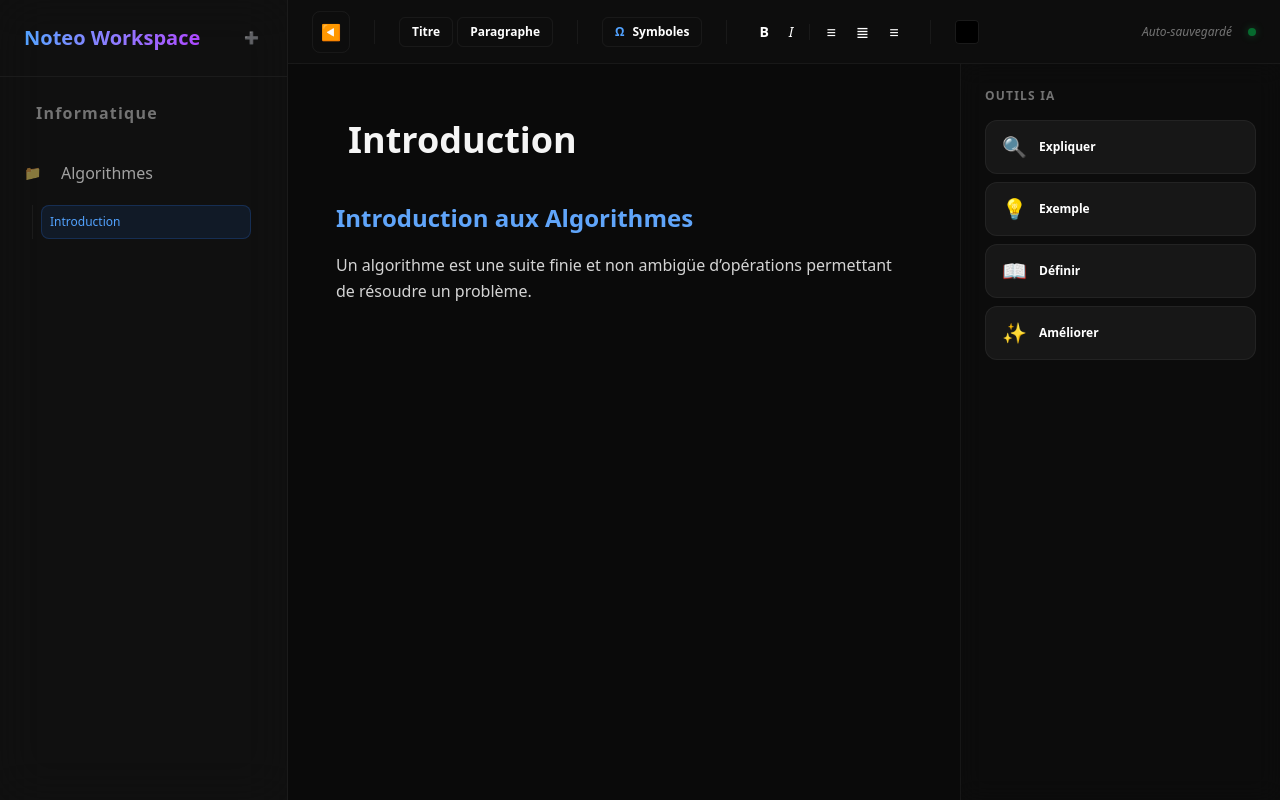
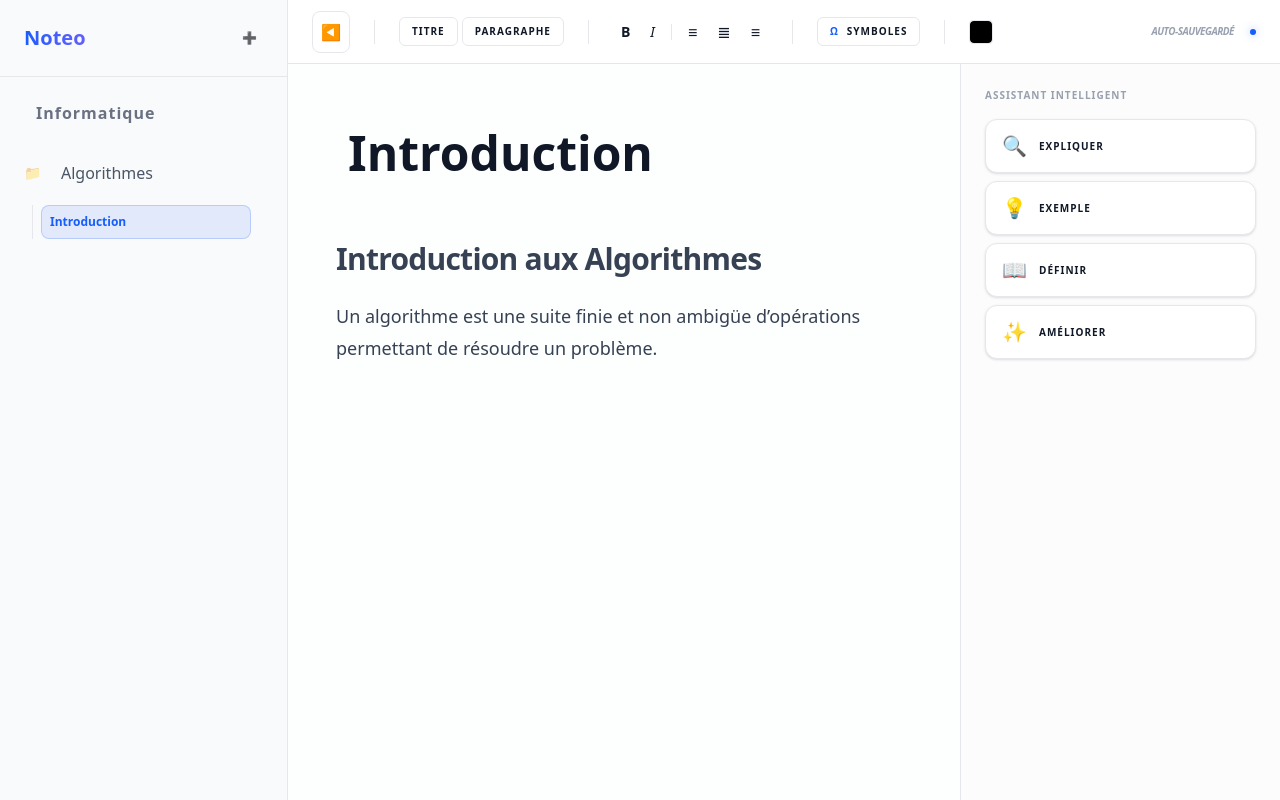
Before and after one commit to RAVELOSONandritiana/noteo, a SvelteKit app: page /app in a window 1280 px wide. Built offline with nearby package versions, Linux system fonts and the light colour scheme.

Commit message:
update color app pages

```diff
--- a/src/routes/app/+page.svelte
+++ b/src/routes/app/+page.svelte
@@ -68,13 +68,13 @@
 	const styles = {
 		title: {
 			label: 'Titre',
-			class: 'text-4xl font-extrabold text-blue-400 mb-4 block',
-			color: '#60a5fa'
+			class: 'text-4xl font-extrabold text-blue-600 dark:text-blue-400 mb-4 block',
+			color: '#2563eb'
 		},
 		paragraph: {
 			label: 'Paragraphe',
-			class: 'text-lg text-neutral-300 leading-relaxed mb-2 block',
-			color: '#d4d4d4'
+			class: 'text-lg text-gray-700 dark:text-gray-300 leading-relaxed mb-2 block',
+			color: '#374151'
 		}
 	};
 
@@ -221,22 +221,26 @@
 	}
 </script>
 
-<div class="flex h-screen overflow-hidden bg-[#0a0a0a] text-white">
+<div
+	class="flex h-screen overflow-hidden bg-white text-gray-900 transition-colors duration-500 dark:bg-gray-950 dark:text-white"
+>
 	<!-- Sidebar: Organization -->
 	{#if showSidebar}
 		<aside
-			transition:fly={{ x: -300, duration: 300 }}
-			class="flex w-72 flex-col border-r border-white/5 bg-neutral-900/50 backdrop-blur-xl"
+			transition:fly={{ x: -288, duration: 400 }}
+			class="flex w-72 flex-col border-r border-gray-200 bg-gray-50 backdrop-blur-xl dark:border-gray-800 dark:bg-gray-900/50"
 		>
-			<div class="flex items-center justify-between border-b border-white/5 p-6">
+			<div
+				class="flex items-center justify-between border-b border-gray-200 p-6 dark:border-gray-800"
+			>
 				<h1
-					class="bg-gradient-to-r from-blue-400 to-purple-500 bg-clip-text text-xl font-bold text-transparent"
+					class="bg-gradient-to-r from-blue-600 to-indigo-500 bg-clip-text text-xl font-black text-transparent"
 				>
-					Noteo Workspace
+					Noteo
 				</h1>
 				<button
 					onclick={createSubject}
-					class="rounded-lg p-1 text-xs hover:bg-white/10"
+					class="rounded-lg p-1.5 text-xs transition-colors hover:bg-gray-200 dark:hover:bg-white/10"
 					title="Ajouter une Matière"
 				>
 					➕
@@ -246,15 +250,15 @@
 				{#each subjects as subject}
 					<div class="mb-6">
 						<div
-							class="group mb-3 flex items-center justify-between px-2 text-xs font-bold tracking-widest text-neutral-500 uppercase"
+							class="group mb-3 flex items-center justify-between px-2 text-[10px] font-black tracking-widest text-gray-500 uppercase dark:text-neutral-500"
 						>
 							<input
 								bind:value={subject.title}
-								class="w-full border-none bg-transparent outline-none focus:text-neutral-300"
+								class="w-full border-none bg-transparent font-black outline-none focus:text-blue-600 dark:focus:text-blue-400"
 							/>
 							<button
 								onclick={() => createChapter(subject.id)}
-								class="rounded p-1 opacity-0 transition-all group-hover:opacity-100 hover:bg-white/10"
+								class="rounded p-1 opacity-0 transition-all group-hover:opacity-100 hover:bg-gray-200 dark:hover:bg-white/10"
 								title="Ajouter un Chapitre"
 							>
 								➕
@@ -264,38 +268,40 @@
 							{#each subject.chapters as chapter}
 								<div class="group">
 									<div
-										class="flex cursor-pointer items-center justify-between rounded-lg p-2 text-sm text-neutral-400 transition-colors hover:bg-white/5"
+										class="flex cursor-pointer items-center justify-between rounded-lg p-2 text-sm text-gray-600 transition-colors hover:bg-gray-200 dark:text-neutral-400 dark:hover:bg-white/5"
 									>
 										<div class="flex flex-1 items-center gap-2">
-											<span class="text-blue-500/50">📁</span>
+											<span class="text-blue-600/50 dark:text-blue-500/50">📁</span>
 											<input
 												bind:value={chapter.title}
-												class="w-full cursor-pointer border-none bg-transparent outline-none focus:text-white"
+												class="w-full cursor-pointer border-none bg-transparent font-medium outline-none focus:text-gray-900 dark:focus:text-white"
 											/>
 										</div>
 										<button
 											onclick={() => createNote(chapter.id)}
-											class="rounded p-1 opacity-0 transition-all group-hover:opacity-100 hover:bg-white/10"
+											class="rounded p-1 opacity-0 transition-all group-hover:opacity-100 hover:bg-gray-300 dark:hover:bg-white/10"
 											title="Ajouter une Note"
 										>
 											➕
 										</button>
 									</div>
-									<div class="mt-1 ml-4 space-y-1 border-l border-white/5 pl-2">
+									<div
+										class="mt-1 ml-4 space-y-1 border-l border-gray-200 pl-2 dark:border-white/5"
+									>
 										{#each chapter.notes as note}
 											<div class="group/note flex items-center justify-between gap-1">
 												<button
 													onclick={() => (activeNoteId = note.id)}
 													class="flex-1 rounded-lg p-2 text-left text-xs transition-all {activeNoteId ===
 													note.id
-														? 'border border-blue-500/20 bg-blue-500/10 text-blue-400'
-														: 'text-neutral-500 hover:bg-white/5 hover:text-neutral-300'}"
+														? 'border border-blue-600/20 bg-blue-600/10 font-bold text-blue-600 dark:text-blue-400'
+														: 'text-gray-500 hover:bg-gray-200 hover:text-gray-900 dark:text-neutral-500 dark:hover:bg-white/5 dark:hover:text-neutral-300'}"
 												>
 													{note.title}
 												</button>
 												<button
 													onclick={() => deleteNote(chapter.id, note.id)}
-													class="group-note/hover:opacity-100 p-1 text-[10px] opacity-0 hover:text-red-400"
+													class="group-note/hover:opacity-100 p-1 text-[10px] opacity-0 transition-opacity hover:text-red-500"
 												>
 													✕
 												</button>
@@ -315,52 +321,79 @@
 	<main class="relative flex flex-1 flex-col overflow-hidden">
 		<!-- Toolbar -->
 		<header
-			class="z-10 flex h-16 items-center justify-between border-b border-white/5 bg-neutral-900/30 px-6 backdrop-blur-sm"
+			class="z-10 flex h-16 items-center justify-between border-b border-gray-200 bg-white/80 px-6 backdrop-blur-md transition-colors dark:border-gray-800 dark:bg-gray-950/30"
 		>
 			<div class="flex items-center gap-4">
 				<button
 					onclick={() => (showSidebar = !showSidebar)}
-					class="rounded-lg border border-white/5 p-2 transition-colors hover:bg-white/5"
+					class="rounded-lg border border-gray-200 p-2 transition-colors hover:bg-gray-100 dark:border-white/5 dark:hover:bg-white/5"
 				>
 					{showSidebar ? '◀' : '▶'}
 				</button>
 
-				<div class="mx-2 h-6 w-px bg-white/5"></div>
+				<div class="mx-2 h-6 w-px bg-gray-200 dark:bg-gray-800"></div>
 
 				<div class="flex items-center gap-1">
 					<button
 						onclick={() => applyPreset('title')}
-						class="rounded-md border border-white/5 px-3 py-1.5 text-xs font-semibold hover:bg-white/10"
+						class="rounded-md border border-gray-200 px-3 py-1.5 text-[10px] font-black tracking-widest uppercase transition-all hover:bg-gray-100 dark:border-white/5 dark:hover:bg-white/10"
 						>Titre</button
 					>
 					<button
 						onclick={() => applyPreset('paragraph')}
-						class="rounded-md border border-white/5 px-3 py-1.5 text-xs font-semibold hover:bg-white/10"
+						class="rounded-md border border-gray-200 px-3 py-1.5 text-[10px] font-black tracking-widest uppercase transition-all hover:bg-gray-100 dark:border-white/5 dark:hover:bg-white/10"
 						>Paragraphe</button
 					>
 				</div>
 
-				<div class="mx-2 h-6 w-px bg-white/5"></div>
+				<div class="mx-2 h-6 w-px bg-gray-200 dark:bg-gray-800"></div>
+
+				<div class="flex items-center gap-1">
+					<button
+						onclick={() => execCommand('bold')}
+						class="rounded-md p-2 text-sm font-bold hover:bg-gray-100 dark:hover:bg-white/10"
+						>B</button
+					>
+					<button
+						onclick={() => execCommand('italic')}
+						class="rounded-md p-2 text-sm italic hover:bg-gray-100 dark:hover:bg-white/10">I</button
+					>
+					<div class="mx-1 h-4 w-px bg-gray-200 dark:bg-gray-800"></div>
+					<button
+						onclick={() => execCommand('justifyLeft')}
+						class="rounded-md p-2 hover:bg-gray-100 dark:hover:bg-white/10">≡</button
+					>
+					<button
+						onclick={() => execCommand('justifyCenter')}
+						class="rounded-md p-2 hover:bg-gray-100 dark:hover:bg-white/10">≣</button
+					>
+					<button
+						onclick={() => execCommand('justifyRight')}
+						class="rounded-md p-2 text-right hover:bg-gray-100 dark:hover:bg-white/10">≡</button
+					>
+				</div>
+
+				<div class="mx-2 h-6 w-px bg-gray-200 dark:bg-gray-800"></div>
 
 				<div class="relative">
 					<button
 						onclick={() => (showSymbolPicker = !showSymbolPicker)}
-						class="flex items-center gap-2 rounded-md border border-white/5 px-3 py-1.5 text-xs font-semibold hover:bg-white/10"
+						class="flex items-center gap-2 rounded-md border border-gray-200 px-3 py-1.5 text-[10px] font-black tracking-widest uppercase transition-all hover:bg-gray-100 dark:border-white/5 dark:hover:bg-white/10"
 					>
-						<span class="text-blue-400">Ω</span>
+						<span class="text-blue-600 dark:text-blue-400">Ω</span>
 						<span>Symboles</span>
 					</button>
 
 					{#if showSymbolPicker}
 						<div
 							transition:fade={{ duration: 100 }}
-							class="absolute top-full left-0 z-50 mt-2 w-64 overflow-hidden rounded-xl border border-white/10 bg-neutral-900 p-4 shadow-2xl"
+							class="absolute top-full left-0 z-50 mt-2 w-64 overflow-hidden rounded-xl border border-gray-200 bg-white p-4 shadow-2xl dark:border-gray-800 dark:bg-gray-900"
 						>
 							<div class="space-y-4">
 								{#each symbols as group}
 									<div>
 										<h3
-											class="mb-2 px-1 text-[10px] font-bold tracking-widest text-neutral-500 uppercase"
+											class="mb-2 px-1 text-[9px] font-black tracking-widest text-gray-400 uppercase dark:text-neutral-500"
 										>
 											{group.group}
 										</h3>
@@ -368,7 +401,7 @@
 											{#each group.items as symbol}
 												<button
 													onclick={() => insertSymbol(symbol)}
-													class="flex h-8 w-8 items-center justify-center rounded text-sm transition-colors hover:bg-white/10"
+													class="flex h-8 w-8 items-center justify-center rounded text-sm transition-colors hover:bg-gray-100 dark:hover:bg-white/10"
 												>
 													{symbol}
 												</button>
@@ -381,47 +414,24 @@
 					{/if}
 				</div>
 
-				<div class="mx-2 h-6 w-px bg-white/5"></div>
-
-				<div class="flex items-center gap-1">
-					<button
-						onclick={() => execCommand('bold')}
-						class="rounded-md p-2 text-sm font-bold hover:bg-white/10">B</button
-					>
-					<button
-						onclick={() => execCommand('italic')}
-						class="rounded-md p-2 text-sm italic hover:bg-white/10">I</button
-					>
-					<div class="mx-1 h-4 w-px bg-white/5"></div>
-					<button
-						onclick={() => execCommand('justifyLeft')}
-						class="rounded-md p-2 hover:bg-white/10">≡</button
-					>
-					<button
-						onclick={() => execCommand('justifyCenter')}
-						class="rounded-md p-2 hover:bg-white/10">≣</button
-					>
-					<button
-						onclick={() => execCommand('justifyRight')}
-						class="rounded-md p-2 text-right hover:bg-white/10">≡</button
-					>
-				</div>
-
-				<div class="mx-2 h-6 w-px bg-white/5"></div>
+				<div class="mx-2 h-6 w-px bg-gray-200 dark:bg-gray-800"></div>
 
 				<div class="flex items-center gap-2">
 					<input
 						type="color"
 						oninput={(e) => execCommand('foreColor', (e.target as HTMLInputElement).value)}
-						class="h-6 w-6 cursor-pointer rounded border-none bg-transparent"
+						class="h-6 w-6 cursor-pointer overflow-hidden rounded border border-gray-200 bg-transparent dark:border-gray-800"
 					/>
 				</div>
 			</div>
 
 			<div class="flex items-center gap-4">
-				<span class="text-xs text-neutral-500 italic">Auto-sauvegardé</span>
+				<span
+					class="text-[10px] font-bold tracking-tighter text-gray-400 uppercase italic dark:text-neutral-500"
+					>Auto-sauvegardé</span
+				>
 				<div
-					class="h-2 w-2 rounded-full bg-green-500/50 shadow-[0_0_8px_rgba(34,197,94,0.3)]"
+					class="h-1.5 w-1.5 rounded-full bg-blue-600 shadow-[0_0_8px_rgba(37,99,235,0.4)]"
 				></div>
 			</div>
 		</header>
@@ -429,23 +439,26 @@
 		<!-- Content Area -->
 		<div class="flex flex-1 overflow-hidden">
 			<!-- Editor -->
-			<div class="custom-scrollbar flex flex-1 justify-center overflow-y-auto p-12">
+			<div
+				class="custom-scrollbar flex flex-1 justify-center overflow-y-auto bg-gray-50/30 p-12 dark:bg-transparent"
+			>
 				<div class="min-h-full w-full max-w-4xl">
 					{#if activeNote}
 						<input
 							bind:value={activeNote.title}
-							class="mb-8 w-full border-none bg-transparent text-4xl font-bold text-neutral-100 outline-none placeholder:text-neutral-800"
+							class="mb-12 w-full border-none bg-transparent text-5xl font-black text-gray-900 transition-all outline-none placeholder:text-gray-200 focus:placeholder:opacity-50 dark:text-white dark:placeholder:text-gray-800"
 							placeholder="Titre de la note"
 						/>
 						<div
 							bind:this={editorElement}
 							contenteditable="true"
 							oninput={handleInput}
-							class="rich-editor min-h-[500px] w-full text-neutral-300 outline-none"
+							class="rich-editor min-h-[600px] w-full text-lg text-gray-700 outline-none selection:bg-blue-100 dark:text-neutral-300 dark:selection:bg-blue-900/40"
 						></div>
 					{:else}
-						<div class="flex h-full items-center justify-center text-neutral-600 italic">
-							Sélectionnez une note pour commencer
+						<div class="flex h-full flex-col items-center justify-center opacity-30 select-none">
+							<span class="mb-4 text-6xl">✍️</span>
+							<p class="text-sm font-black tracking-widest uppercase">Sélectionnez une note</p>
 						</div>
 					{/if}
 				</div>
@@ -453,22 +466,24 @@
 
 			<!-- AI Control Panel -->
 			<aside
-				class="flex w-80 flex-col gap-6 overflow-y-auto border-l border-white/5 bg-neutral-900/20 p-6 backdrop-blur-md"
+				class="flex w-80 flex-col gap-6 overflow-y-auto border-l border-gray-200 bg-gray-50/50 p-6 backdrop-blur-md dark:border-gray-800 dark:bg-gray-900/20"
 			>
 				<div>
-					<h2 class="mb-4 text-xs font-bold tracking-widest text-neutral-500 uppercase">
-						Outils IA
+					<h2
+						class="mb-4 text-[10px] font-black tracking-widest text-gray-400 uppercase dark:text-neutral-500"
+					>
+						Assistant Intelligent
 					</h2>
 					<div class="space-y-2">
 						{#each aiOptions as option}
 							<button
 								onclick={() => askAI(option)}
 								disabled={isProcessing}
-								class="group flex w-full items-center gap-3 rounded-xl border border-white/5 bg-white/5 px-4 py-3 text-left transition-all hover:border-blue-500/30 hover:bg-white/10 disabled:opacity-50"
+								class="group flex w-full items-center gap-3 rounded-xl border border-gray-200 bg-white px-4 py-3 text-left shadow-sm transition-all hover:border-blue-600 hover:shadow-blue-600/10 disabled:opacity-50 dark:border-white/5 dark:bg-white/5 dark:hover:border-blue-400"
 							>
 								<span class="text-xl transition-transform group-hover:scale-110">{option.icon}</span
 								>
-								<span class="text-xs font-semibold">{option.label}</span>
+								<span class="text-[10px] font-black tracking-widest uppercase">{option.label}</span>
 							</button>
 						{/each}
 					</div>
@@ -477,50 +492,53 @@
 				{#if aiResponse || isProcessing}
 					<div
 						transition:slide
-						class="flex min-h-[200px] flex-1 flex-col overflow-hidden rounded-2xl border border-blue-500/30 bg-neutral-900 shadow-2xl shadow-blue-500/5"
+						class="flex min-h-[250px] flex-1 flex-col overflow-hidden rounded-2xl border border-blue-600/30 bg-white shadow-2xl shadow-blue-600/5 dark:border-blue-400/30 dark:bg-gray-900 dark:shadow-blue-400/5"
 					>
 						<div
-							class="flex items-center justify-between border-b border-white/10 bg-blue-500/10 px-4 py-2"
+							class="flex items-center justify-between border-b border-gray-100 bg-blue-600/5 px-4 py-2 dark:border-white/10 dark:bg-blue-400/5"
 						>
-							<span class="text-[10px] font-bold tracking-tighter text-blue-400 uppercase"
-								>Assistant IA</span
+							<span
+								class="text-[9px] font-black tracking-widest text-blue-600 uppercase dark:text-blue-400"
+								>Réponse IA</span
 							>
 							{#if isProcessing}
 								<div class="flex gap-1">
-									<div class="h-1 w-1 animate-bounce rounded-full bg-blue-400"></div>
 									<div
-										class="h-1 w-1 animate-bounce rounded-full bg-blue-400 [animation-delay:0.2s]"
+										class="h-1 w-1 animate-bounce rounded-full bg-blue-600 dark:bg-blue-400"
 									></div>
 									<div
-										class="h-1 w-1 animate-bounce rounded-full bg-blue-400 [animation-delay:0.4s]"
+										class="h-1 w-1 animate-bounce rounded-full bg-blue-600 [animation-delay:0.2s] dark:bg-blue-400"
+									></div>
+									<div
+										class="h-1 w-1 animate-bounce rounded-full bg-blue-600 [animation-delay:0.4s] dark:bg-blue-400"
 									></div>
 								</div>
 							{/if}
 						</div>
 
 						<div
-							class="flex-1 overflow-y-auto p-4 text-xs leading-relaxed whitespace-pre-wrap text-neutral-300 italic"
+							class="flex-1 overflow-y-auto p-4 text-xs leading-relaxed whitespace-pre-wrap text-gray-600 italic dark:text-neutral-300"
 						>
 							{#if isProcessing}
-								<p class="text-neutral-500">Analyse en cours...</p>
+								<p class="text-gray-400 dark:text-neutral-500">Noteo analyse vos données...</p>
 							{:else}
 								{aiResponse}
 							{/if}
 						</div>
 
 						{#if !isProcessing && aiResponse}
-							<div class="flex flex-col gap-2 border-t border-white/10 p-3">
+							<div class="flex flex-col gap-2 border-t border-gray-100 p-3 dark:border-white/10">
 								<button
 									onclick={() => appendToNote('paragraph')}
-									class="w-full rounded-lg border border-blue-500/30 bg-blue-600/20 py-2 text-[10px] font-bold text-blue-400 transition-all hover:bg-blue-600 hover:text-white"
+									class="w-full rounded-lg border border-blue-600/30 bg-blue-600/10 py-2 text-[9px] font-black tracking-widest text-blue-600 uppercase transition-all hover:bg-blue-600 hover:text-white dark:bg-blue-600/20 dark:text-blue-400"
 								>
-									Ajouter comme Paragraphe
+									En tant que Paragraphe
 								</button>
 								<button
 									onclick={() => appendToNote('title')}
-									class="w-full rounded-lg border border-purple-500/30 bg-purple-600/20 py-2 text-[10px] font-bold text-purple-400 transition-all hover:bg-purple-600 hover:text-white"
+									class="w-full rounded-lg border border-indigo-600/30 bg-indigo-600/10 py-2 text-[9px] font-black tracking-widest text-indigo-600 uppercase transition-all hover:bg-indigo-600 hover:text-white dark:bg-indigo-600/20 dark:text-indigo-400"
 								>
-									Ajouter comme Titre
+									En tant que Titre
 								</button>
 							</div>
 						{/if}
@@ -533,30 +551,36 @@
 
 <style>
 	:global(body) {
-		background-color: #0a0a0a;
+		background-color: #ffffff;
 		overflow: hidden;
+		transition: background-color 0.5s ease;
+	}
+
+	:global(.dark body) {
+		background-color: #030712; /* gray-950 */
 	}
 
 	.rich-editor :global(h2) {
-		margin-bottom: 1rem;
-		font-size: 1.5rem;
-		font-weight: 700;
-		color: #60a5fa;
+		margin-bottom: 1.5rem;
+		font-size: 1.875rem;
+		line-height: 2.25rem;
+		font-weight: 900;
+		letter-spacing: -0.025em;
 	}
 
 	.rich-editor :global(p) {
-		margin-bottom: 1rem;
-		line-height: 1.625;
+		margin-bottom: 1.25rem;
+		line-height: 1.75;
 	}
 
 	.rich-editor :global(ul) {
-		margin-bottom: 1rem;
+		margin-bottom: 1.25rem;
 		margin-left: 1.5rem;
 		list-style-type: disc;
 	}
 
 	.custom-scrollbar::-webkit-scrollbar {
-		width: 4px;
+		width: 3px;
 	}
 
 	.custom-scrollbar::-webkit-scrollbar-track {
@@ -564,19 +588,19 @@
 	}
 
 	.custom-scrollbar::-webkit-scrollbar-thumb {
-		background: rgba(255, 255, 255, 0.05);
+		background: rgba(0, 0, 0, 0.1);
 		border-radius: 10px;
 	}
 
-	.custom-scrollbar::-webkit-scrollbar-thumb:hover {
-		background: rgba(255, 255, 255, 0.1);
+	:global(.dark) .custom-scrollbar::-webkit-scrollbar-thumb {
+		background: rgba(255, 255, 255, 0.05);
 	}
 
 	input[type='color']::-webkit-color-swatch-wrapper {
 		padding: 0;
 	}
 	input[type='color']::-webkit-color-swatch {
-		border: 1px solid rgba(255, 255, 255, 0.1);
+		border: none;
 		border-radius: 4px;
 	}
 </style>
```
